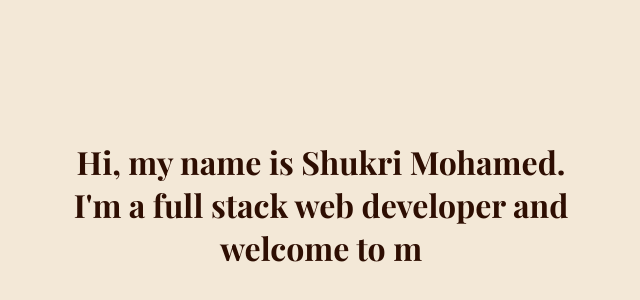
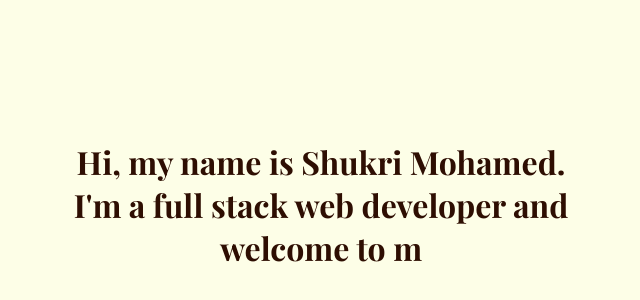
Before and after one commit to Shukrim433/portfolio, a React (Vite) app: page / in a window 1280 px wide. Shown: the part 24-324 px from the top of the page, without its empty margins (319-959 px from the left). Built offline with nearby package versions, Linux system fonts and the light colour scheme; a web font is replaced by a local one.

Commit message:
chnaged beige root color and doc bg style to that lighter beige

```diff
--- a/src/App.jsx
+++ b/src/App.jsx
@@ -7,7 +7,7 @@ import './styles/App.css'
 function App() {
   const location = useLocation()
   const isLandingPage = location.pathname === '/'
-  document.body.style.background = '#F3E8D7'; // beige
+  document.body.style.background = '#fdfee7'; // beige
   return (
     <HamburgerProvider>
     <div className="App">
--- a/src/styles/NavBar.css
+++ b/src/styles/NavBar.css
@@ -17,8 +17,9 @@
 }
 
 :root {
-  --beige: #F3E8D7;
+  --beige: #fdfee7;
   --green: #2E0E02;
+  --yellow: #C7B65C;
 }
 
 header {
```
